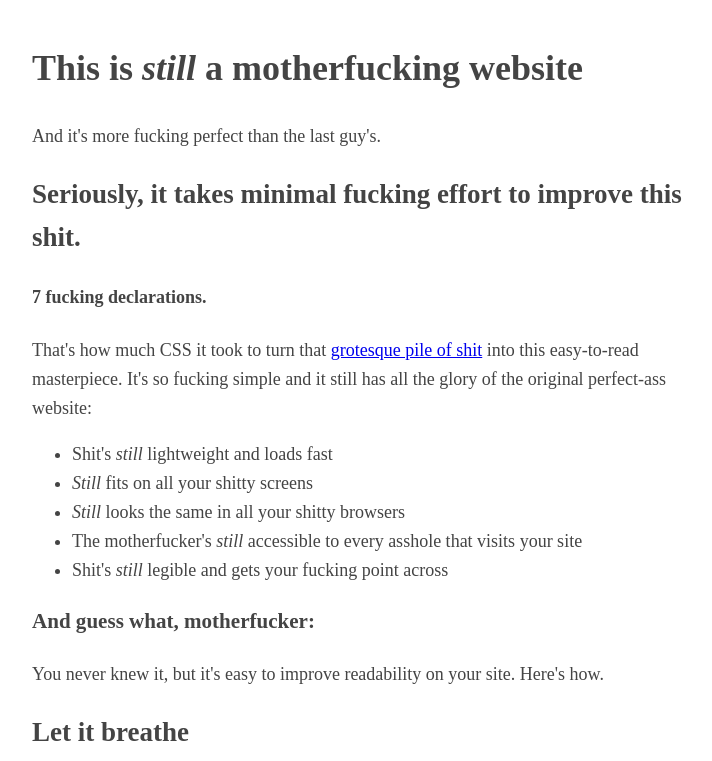
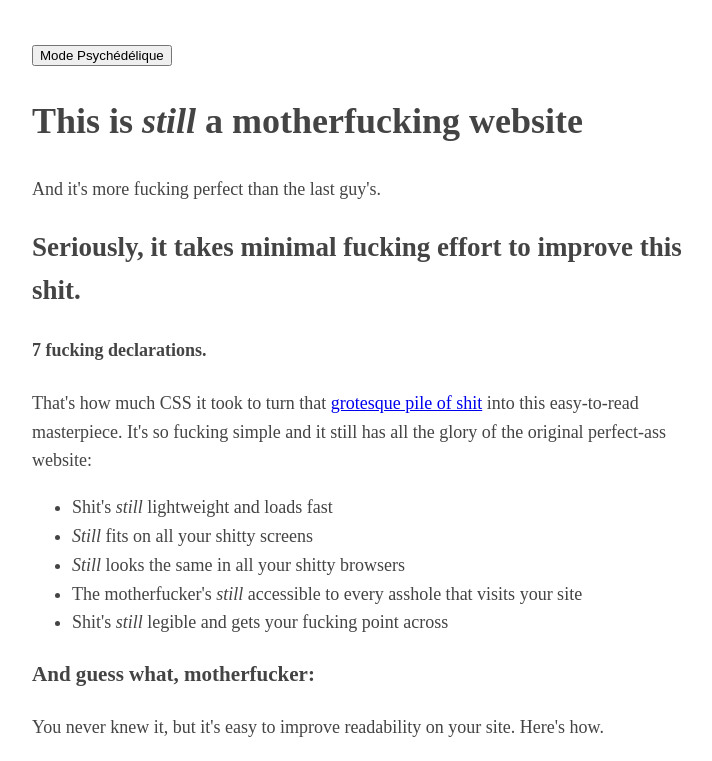
Before and after one commit to RobinsonDbs/RobinsonDbs.github.io, a plain HTML site: page index.html in a window 1280 px wide. Shown: the top 761 px of the page, without its empty margins (283-995 px from the left). Drawn offline with Linux system fonts and the light colour scheme.

Commit message:
ajout du mode psyché

```diff
--- a/index.html
+++ b/index.html
@@ -7,6 +7,7 @@
         <title>Better Motherfucking Website</title>
     </head>
     <body>
+        <button onClick="changeStyle()">Mode Psychédélique</button>
     	<h1>This is <em>still</em> a motherfucking website</h1>
     	<p>And it's more fucking perfect than the last guy's.</p>
     	<h2>Seriously, it takes minimal fucking effort to improve this shit.</h2>
--- a/script.js
+++ b/script.js
@@ -7,6 +7,38 @@ function displayPopup(){
 	}
 }
 
-setTimeout(function(){
-	displayPopup();
-}, 10000);
+// setTimeout(function(){
+// 	displayPopup();
+// }, 10000);
+
+function changeStyle(){
+	//Je récupère tous les paragraphe de la page html
+	var paragraphe = document.querySelectorAll("p");
+	console.log(paragraphe)
+	//Je bouble sur tous les paragraphe
+	//La variable est décomposée en plein de p et j'assigne la couleur blue à chaque p
+	paragraphe.forEach(function(p){
+		console.log(p)
+		p.style.color = "blue";
+		p.style.fontFamily = "papyrus";
+	});
+
+	var title1 = document.querySelectorAll("h1");
+	title1.forEach(function(t){
+		t.style.color = "green";
+		t.style.fontFamily = "Comic Sans MS";
+	});
+
+	var title2 = document.querySelectorAll("h2");
+	title2.forEach(function(t){
+		t.style.color = "green";
+		t.style.fontFamily = "Comic Sans MS";
+	});
+
+	var title3 = document.querySelectorAll("h3");
+	title3.forEach(function(t){
+		t.style.color = "green";
+		t.style.fontFamily = "Comic Sans MS";
+	});
+
+}
```
Also changed, not shown: 2 other files.
